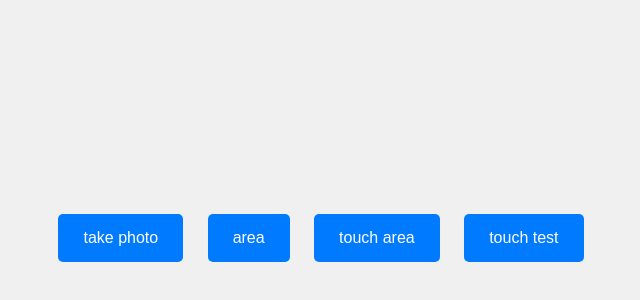
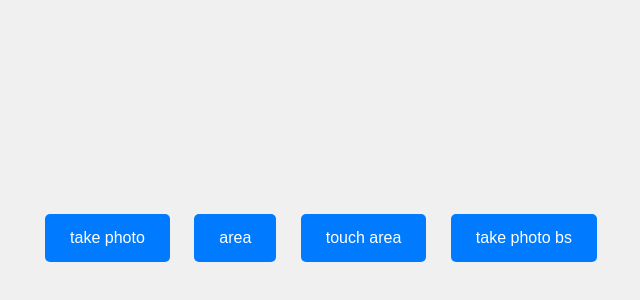
Before and after one commit to code4stu/code4stu.github.io, a plain HTML site: page index.html in a window 1280 px wide. Shown: the part 170-470 px from the top of the page, without its empty margins (319-959 px from the left). Drawn offline with Linux system fonts and the light colour scheme.

Commit message:
Update index.html

```diff
--- a/index.html
+++ b/index.html
@@ -37,7 +37,7 @@
         <button onclick="location.href='./take photos/take_photo.html'">take photo</button>
         <button onclick="location.href='./area/area.html'">area</button>
         <button onclick="location.href='./touch area/touch_area.html'">touch area</button>
-        <button onclick="location.href='./touch/touch.html'">touch test</button>
+        <button onclick="location.href='./take photos_bs/take_photo_bs.html'">take photo bs</button>
     </div>
 </body>
 </html>
```
